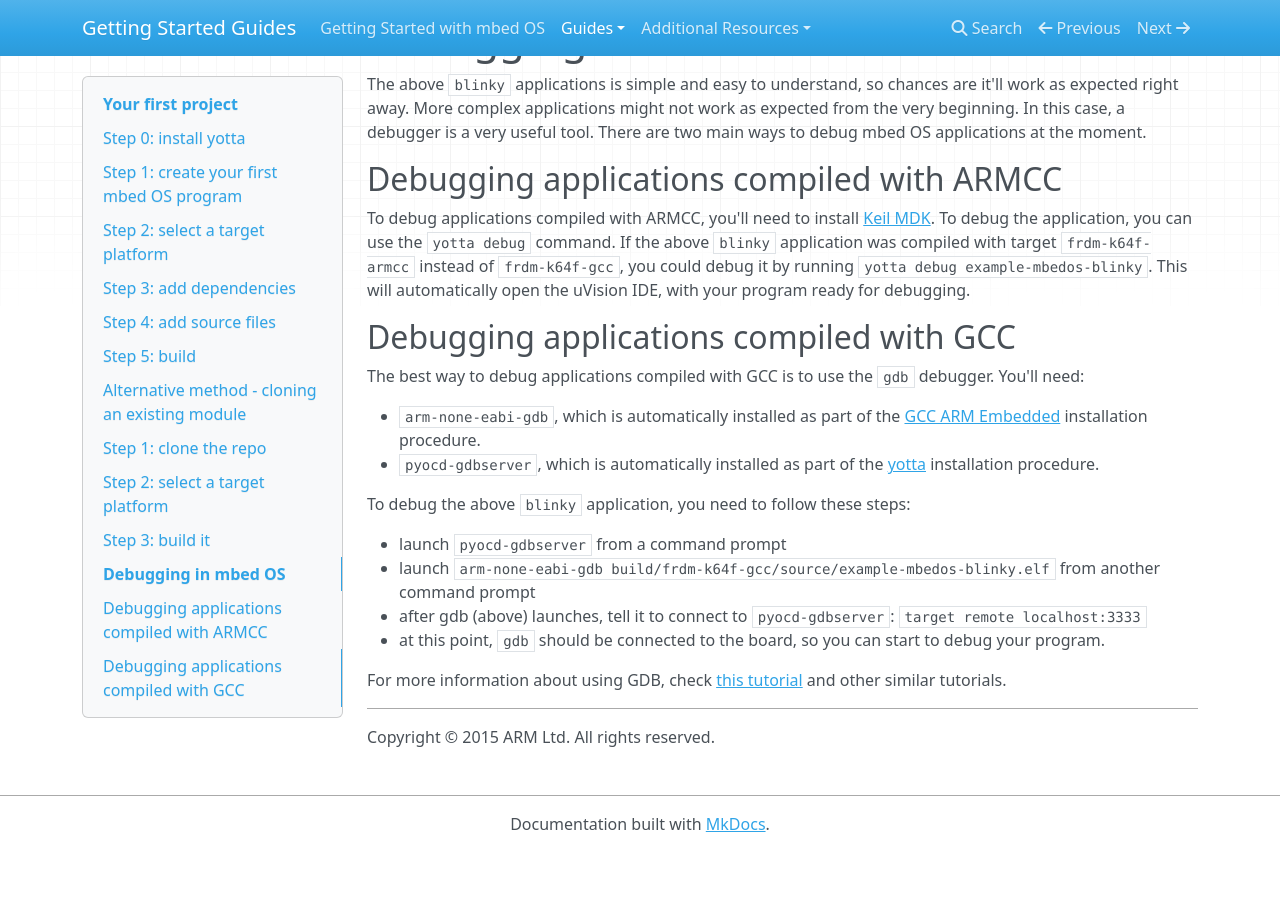
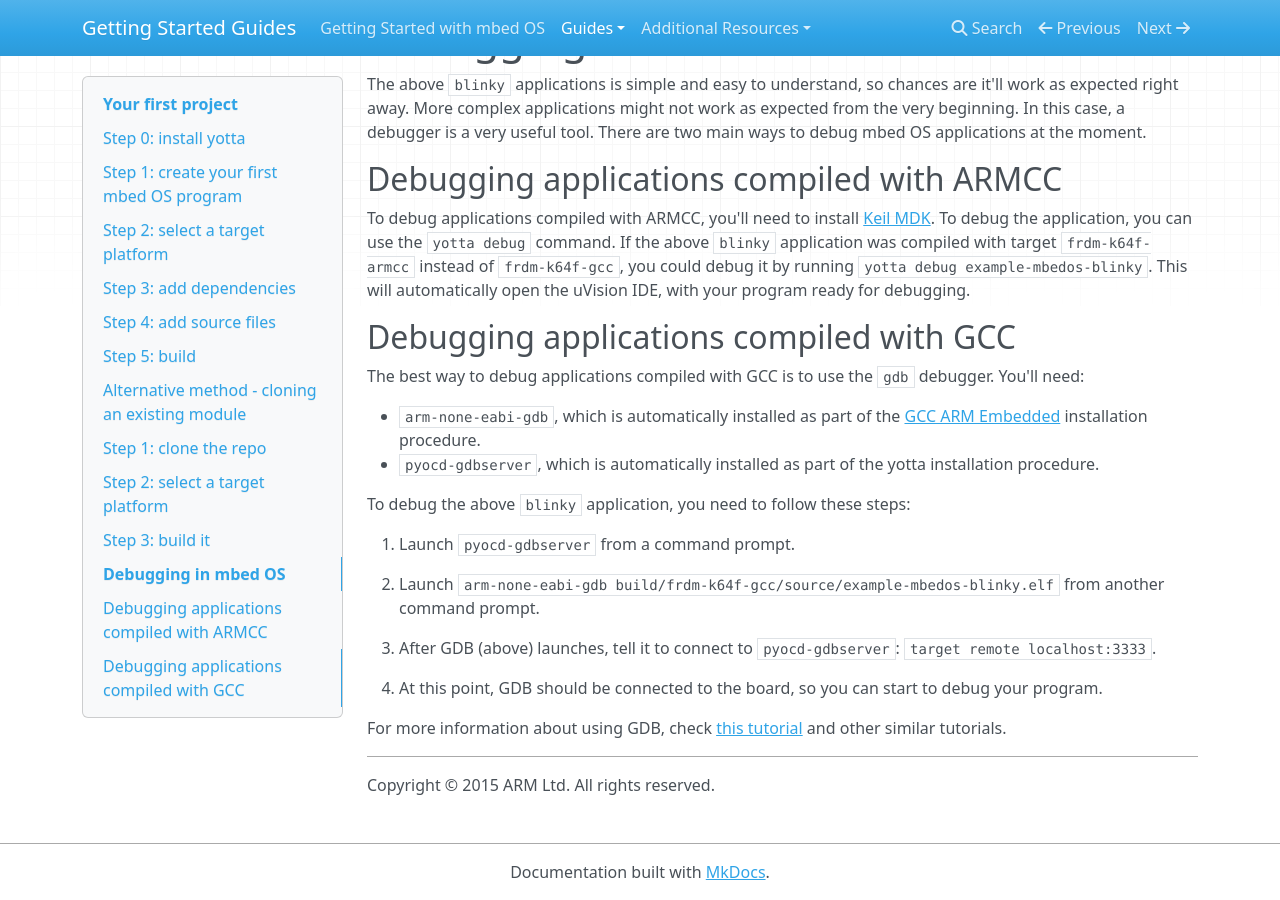
Before and after one commit to ARMmbed/GettingStartedmbedOS, an MkDocs documentation site: the page built from Docs/FirstProjectmbedOS.md, in a window 1280 px wide and 900 px high, scrolled down 4494 px. Built offline with MkDocs 1.6.1, drawn with Linux system fonts in a browser that asks for light colours; nearby versions of some CDN libraries; old or Windows-style settings are respelled for this version of MkDocs; before the commit the page ends 5346 px from its top, so only the background shows below that; part of the change alters nothing that is shown; some of the changed text lies outside the part shown.

Commit message:
Minor edits

````diff
--- a/Docs/FirstProjectmbedOS.md
+++ b/Docs/FirstProjectmbedOS.md
@@ -16,14 +16,14 @@ On the command line, run this command to install yotta:
 $ pip install yotta
 ```
 
-If you have any trouble installing yotta please see [docs.yottabuild.org](http://docs.yottabuild.org/#installing) for troubleshooting.
+If you have any trouble installing yotta please see [yottadocs.mbed.com](http://yottadocs.mbed.com/#installing) for troubleshooting.
 
 ## Step 1: create your first mbed OS program
 
 We need to create an executable yotta module so that when we run `yotta build` an executable file will be created.
 
 
-<span style="background-color:#E6E6E6;  border:1px solid #000;display:block; height:100%; padding:10px">Tip: if you want to learn about other module types, [start here](http://docs.yottabuild.org/).</span>
+<span style="background-color:#E6E6E6;  border:1px solid #000;display:block; height:100%; padding:10px">Tip: if you want to learn about other module types, [start here](http://yottadocs.mbed.com/).</span>
 
 First create an empty folder, then move into that folder:
 
@@ -61,7 +61,7 @@ $ ls
 example-mbedos-blinky  module.json  source  test
 ```
 
-The `module.json` file contains all the settings for your project; everything you just entered can be found in that file, so if you want to add a repository URL later you can. The `./source` directory contains all the source files, the `./test` directory contains all tests written to [test your module](docs.yottabuild.org/tutorial/testing.html), and the `./example-mbedos-blinky` directory contains all build files and dependency files.
+The `module.json` file contains all the settings for your project; everything you just entered can be found in that file, so if you want to add a repository URL later you can. The `./source` directory contains all the source files, the `./test` directory contains all tests written to [test your module](http://yottadocs.mbed.com/tutorial/testing.html), and the `./example-mbedos-blinky` directory contains all build files and dependency files.
 
 ## Step 2: select a target platform
 
@@ -227,14 +227,17 @@ To debug applications compiled with ARMCC, you'll need to install [Keil MDK](htt
 The best way to debug applications compiled with GCC is to use the `gdb` debugger. You'll need:
 
 - `arm-none-eabi-gdb`, which is automatically installed as part of the [GCC ARM Embedded](https://launchpad.net/gcc-arm-embedded) installation procedure.
-- `pyocd-gdbserver`, which is automatically installed as part of the [yotta](https://github.com/ARMmbed/yotta) installation procedure.
+- `pyocd-gdbserver`, which is automatically installed as part of the yotta installation procedure.
 
 To debug the above `blinky` application, you need to follow these steps:
 
-- launch `pyocd-gdbserver` from a command prompt
-- launch `arm-none-eabi-gdb build/frdm-k64f-gcc/source/example-mbedos-blinky.elf` from another command prompt
-- after gdb (above) launches, tell it to connect to `pyocd-gdbserver`: `target remote localhost:3333`
-- at this point, `gdb` should be connected to the board, so you can start to debug your program.
+1. Launch `pyocd-gdbserver` from a command prompt.
+
+2. Launch `arm-none-eabi-gdb build/frdm-k64f-gcc/source/example-mbedos-blinky.elf` from another command prompt.
+
+3. After GDB (above) launches, tell it to connect to `pyocd-gdbserver`: `target remote localhost:3333`.
+
+4. At this point, GDB should be connected to the board, so you can start to debug your program.
 
 For more information about using GDB, check [this tutorial](http://alvarop.com/2013/02/debugging-arm-cortex-m3-devices-with-gdb-and-openocd/) and other similar tutorials.
 
````
